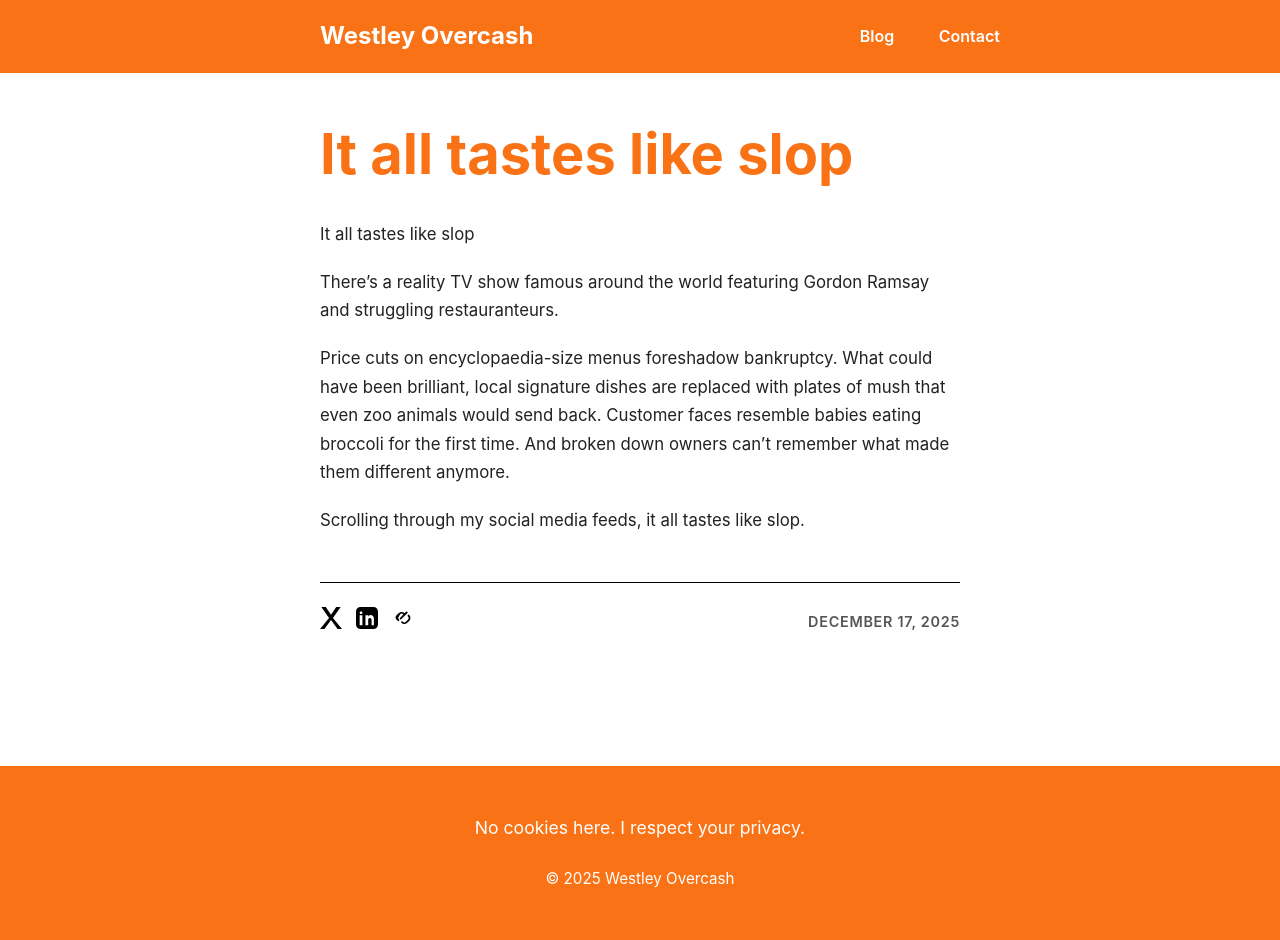
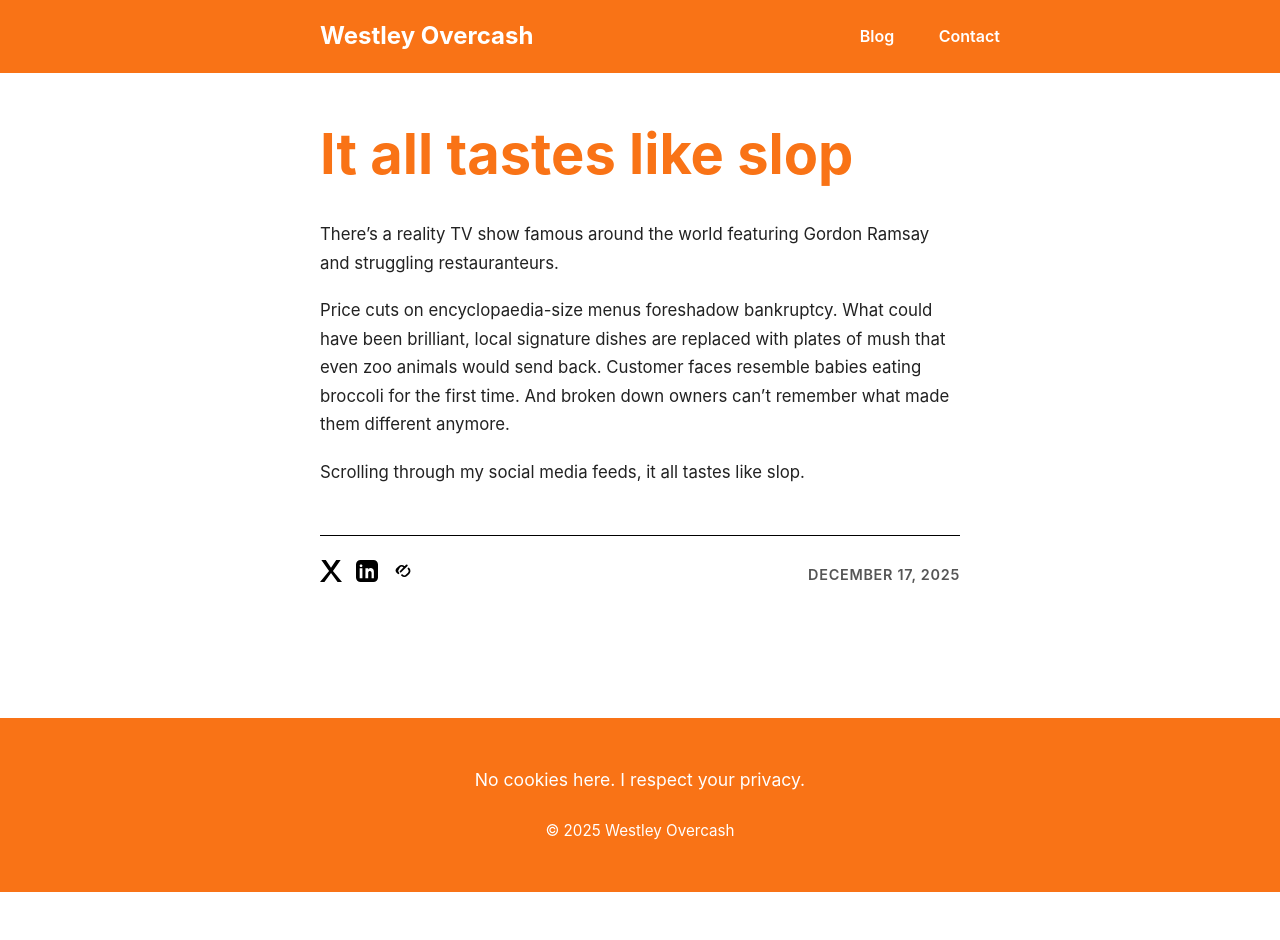
Before and after one commit to westleyovercash/westleyovercash.github.io, a Jekyll site: the page built from _posts/2025-12-17-it-all-tastes-like-slop.md, in a window 1280 px wide. Built offline with Jekyll 4.4.1, drawn with Linux system fonts in a browser that asks for light colours; after the commit the page ends 900 px from its top, so only the background shows below that.

Commit message:
Update 2025-12-17-it-all-tastes-like-slop.md

```diff
--- a/_posts/2025-12-17-it-all-tastes-like-slop.md
+++ b/_posts/2025-12-17-it-all-tastes-like-slop.md
@@ -3,8 +3,6 @@ layout: post
 title: It all tastes like slop
 date: 2025-12-17
 ---
-It all tastes like slop
-
 There's a reality TV show famous around the world featuring Gordon Ramsay and struggling restauranteurs.
 
 Price cuts on encyclopaedia-size menus foreshadow bankruptcy. What could have been brilliant, local signature dishes are replaced with plates of mush that even zoo animals would send back. Customer faces resemble babies eating broccoli for the first time. And broken down owners can't remember what made them different anymore.
```
